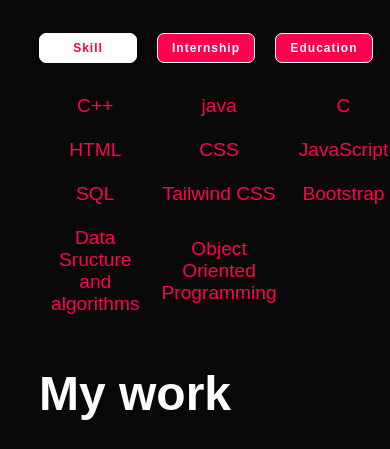
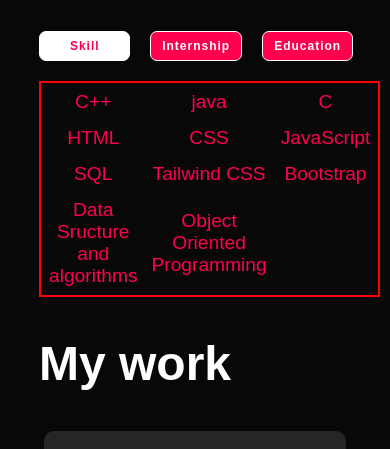
Before and after one commit to Ashutosh021/portfolio, a plain HTML site: page index.html in a window 390 px wide. Shown: the part 1445-1894 px from the top of the page. Drawn offline with Linux system fonts and the light colour scheme.

Commit message:
update table style

```diff
--- a/index.html
+++ b/index.html
@@ -65,9 +65,9 @@
                         <button onclick="f3()" id="btn3">Education</button>
                     </div>
 
-                    <div class="tab-contents" id="skill">
+                    <div >
 
-                        <table>
+                        <table class="tab-contents" id="skill">
                             <tr>
                                 <td>C++</td>
                                 <td>java</td>
--- a/style.css
+++ b/style.css
@@ -161,7 +161,7 @@
     border: 2px solid #ff004f;
 }
 
-#skill table tr td{
+#skill tr td{
     text-align:center;
     padding: 20px;
     font-size: 1.2rem;
@@ -481,20 +481,12 @@
         padding: 7px;
         font-size: 12px;
     }
-    /* #skill div{
-        display: flex;
-        justify-content: space-between;
-        margin-top: 10%;
-        font-size: 1.2rem;
-        color: #ff004f;
+    #skill{
+        padding: 0;
+        border: 2px solid red;
     }
-
-    #skill div span{
-        padding: 10px;
-
-    } */
-    #skill table tr td{
-        padding: 10px;
+    #skill tr td{
+        padding: 6px;
     }
     #mywork {
         margin-top: 5%;
```
